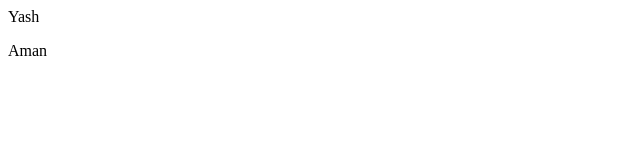
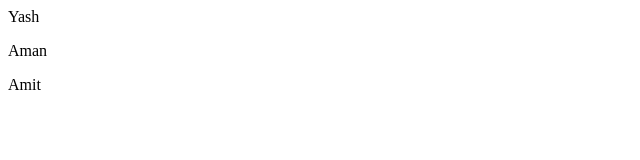
Before and after one commit to yashghadale/local_repo, a plain HTML site: page index.html in a window 1280 px wide. Shown: the full height of the page, 0-640 px from the left. Drawn offline with Linux system fonts and the light colour scheme.

Commit message:
modify index.html

```diff
--- a/index.html
+++ b/index.html
@@ -1,2 +1,3 @@
 <p>Yash</p>
 <p>Aman</p>
+<p>Amit</p>
```
